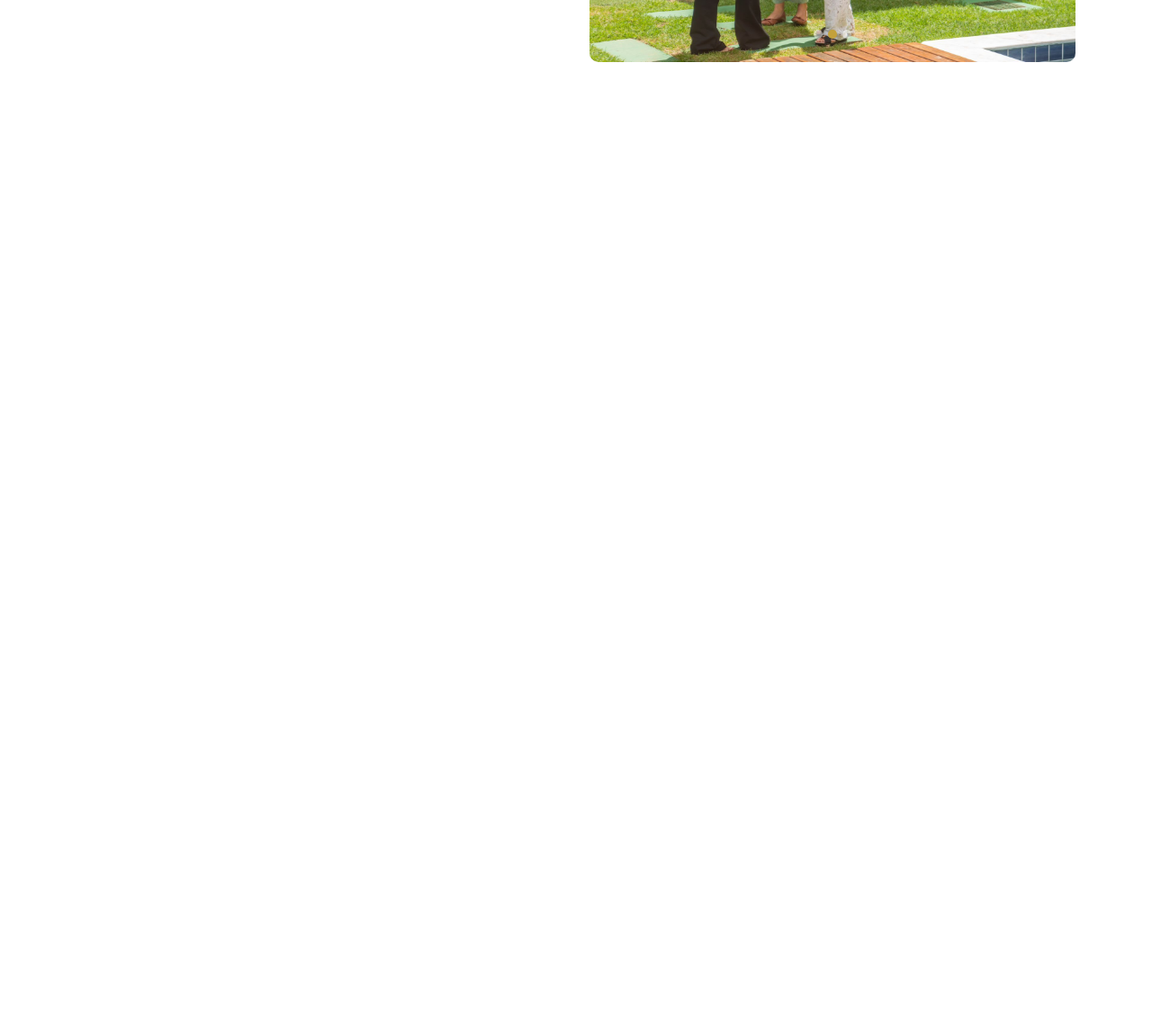
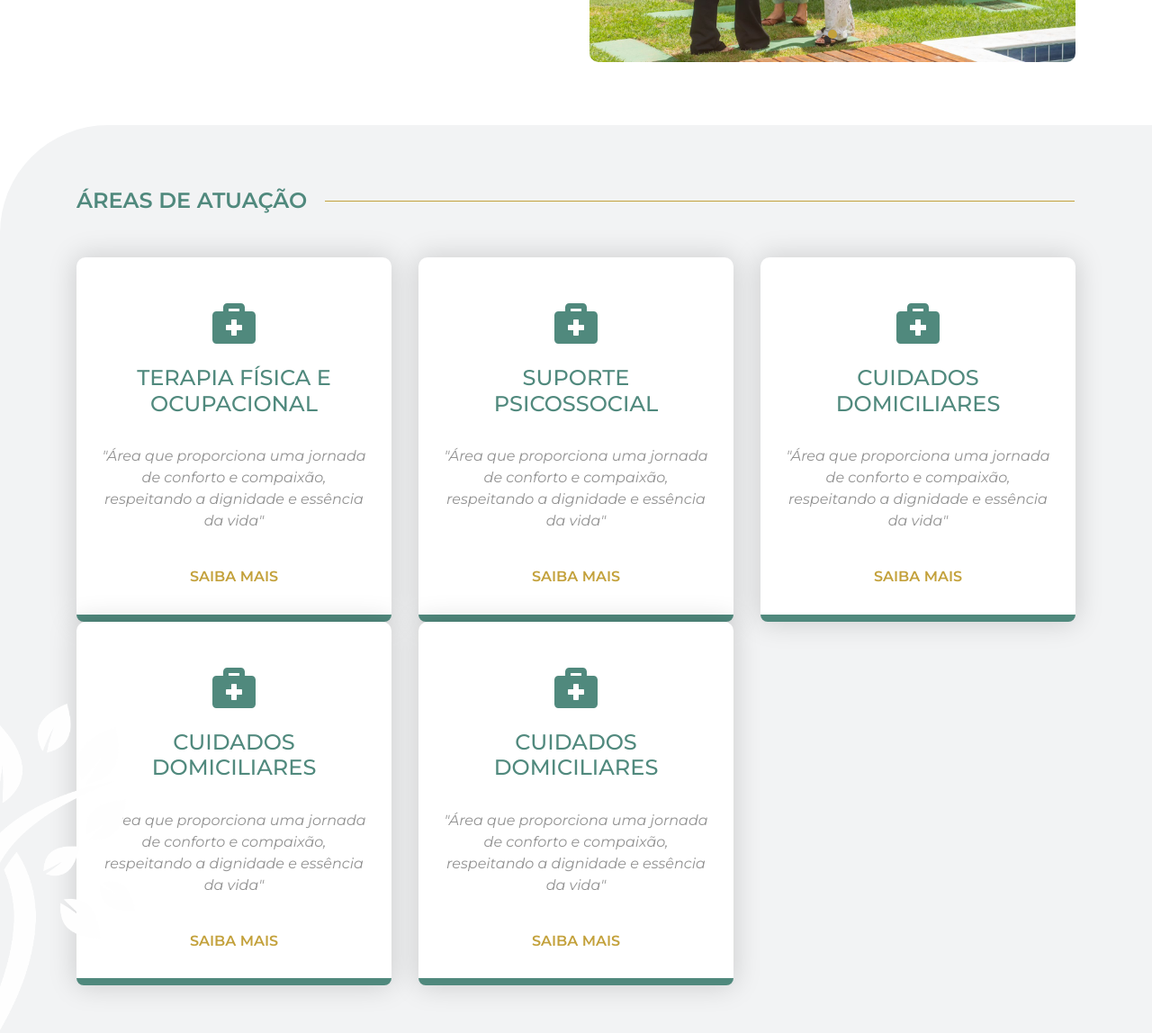
Before and after one commit to marianabritoazevedo/IsadoraOliveiraFrontGithub, a plain HTML site: page index.html in a window 1280 px wide. Shown: the part 2325-3473 px from the top of the page at 90% size. Before the commit the page ends 2604 px from the top, so only its background shows below. Drawn offline with nearby package versions, Linux system fonts and the light colour scheme.

Commit message:
Início Áreas Atuação

```diff
--- a/assets/css/style.css
+++ b/assets/css/style.css
@@ -331,3 +331,56 @@ nav ul li:hover{
 .carousel-indicators .active {
     background-color: #C3A13B !important;
 }
+
+/*Áreas atuação----------------------------------------*/
+.areas-atuacao{
+    position: relative;
+    background-color: #f2f3f4;
+    border-top-left-radius: 120px;
+}
+
+.areas-atuacao img{
+    position: absolute;
+    width: 300px;
+    margin-left: -150px;
+    z-index: 1;
+    bottom: 20px;
+}
+
+.areas-atuacao .titulo div{
+    height: 1px;
+    width: calc(100% - var(--h4-width4) - 21px);
+    background-color: #C3A13B;
+    margin-left: 20px;
+}
+
+.card-area-atuacao{
+    background-color: #fff;
+    border-radius: 10px;
+    box-shadow: 0px 0px 30px 2px rgba(0, 0, 0, 0.15);
+}
+
+.linha-verde{
+    background-color: #50897D;
+    height: 8px;
+    width: 100%;
+    border-bottom-left-radius: 10px;
+    border-bottom-right-radius: 10px;
+}
+
+.card-area-atuacao h4{
+    color: #50897D;
+    font-family: 'Montserrat', sans-serif;
+    font-weight: 500;
+}
+
+.card-area-atuacao p{
+    color: #929292;
+    font-family: 'Montserrat', sans-serif;
+}
+
+.card-area-atuacao h6{
+    color: #C3A13B;
+    font-family: 'Montserrat', sans-serif;
+    font-weight: 600;
+}
--- a/index.html
+++ b/index.html
@@ -179,7 +179,60 @@
 
     <!--Inicio Áreas Atuação-->
     <div class="areas-atuacao" id="areas-atuacao" style="padding-top: 70px; padding-bottom: 70px;">
-        <div class="container"></div>
+        <img src="assets/img/logo-branca.png" alt="">
+        <div class="container">
+            <div class="titulo d-flex align-items-center flex-row mb-5">
+                <h4 id="quarto-h4">ÁREAS DE ATUAÇÃO</h4>
+                <div class="linha"></div>
+            </div>
+            <div class="row">
+                <div class="col-lg-4">
+                    <div class="card-area-atuacao d-flex justify-content-center flex-column align-items-center pt-5">
+                        <i class="fa fa-briefcase-medical fa-3x" style="color: #50897D;"></i>
+                        <h4 class="text-center py-4 mx-4">TERAPIA FÍSICA E OCUPACIONAL</h4>
+                        <p class="text-center pb-4 mx-4"> <i>"Área que proporciona uma jornada de conforto e compaixão, respeitando a dignidade e essência da vida"</i> </p>
+                        <h6 class="pb-4">SAIBA MAIS</h6>
+                        <div class="linha-verde"></div>
+                    </div>
+                </div>
+                <div class="col-lg-4">
+                    <div class="card-area-atuacao d-flex justify-content-center flex-column align-items-center pt-5">
+                        <i class="fa fa-briefcase-medical fa-3x" style="color: #50897D;"></i>
+                        <h4 class="text-center py-4 mx-4">SUPORTE PSICOSSOCIAL</h4>
+                        <p class="text-center pb-4 mx-4"> <i>"Área que proporciona uma jornada de conforto e compaixão, respeitando a dignidade e essência da vida"</i> </p>
+                        <h6 class="pb-4">SAIBA MAIS</h6>
+                        <div class="linha-verde"></div>
+                    </div>
+                </div>
+                <div class="col-lg-4">
+                    <div class="card-area-atuacao d-flex justify-content-center flex-column align-items-center pt-5">
+                        <i class="fa fa-briefcase-medical fa-3x" style="color: #50897D;"></i>
+                        <h4 class="text-center py-4 mx-4">CUIDADOS DOMICILIARES</h4>
+                        <p class="text-center pb-4 mx-4"> <i>"Área que proporciona uma jornada de conforto e compaixão, respeitando a dignidade e essência da vida"</i> </p>
+                        <h6 class="pb-4">SAIBA MAIS</h6>
+                        <div class="linha-verde"></div>
+                    </div>
+                </div>
+                <div class="col-lg-4">
+                    <div class="card-area-atuacao d-flex justify-content-center flex-column align-items-center pt-5">
+                        <i class="fa fa-briefcase-medical fa-3x" style="color: #50897D;"></i>
+                        <h4 class="text-center py-4 mx-4">CUIDADOS DOMICILIARES</h4>
+                        <p class="text-center pb-4 mx-4"> <i>"Área que proporciona uma jornada de conforto e compaixão, respeitando a dignidade e essência da vida"</i> </p>
+                        <h6 class="pb-4">SAIBA MAIS</h6>
+                        <div class="linha-verde"></div>
+                    </div>
+                </div>
+                <div class="col-lg-4">
+                    <div class="card-area-atuacao d-flex justify-content-center flex-column align-items-center pt-5">
+                        <i class="fa fa-briefcase-medical fa-3x" style="color: #50897D;"></i>
+                        <h4 class="text-center py-4 mx-4">CUIDADOS DOMICILIARES</h4>
+                        <p class="text-center pb-4 mx-4"> <i>"Área que proporciona uma jornada de conforto e compaixão, respeitando a dignidade e essência da vida"</i> </p>
+                        <h6 class="pb-4">SAIBA MAIS</h6>
+                        <div class="linha-verde"></div>
+                    </div>
+                </div>
+            </div>
+        </div>
     </div>
     <!--Fim Áreas Atuação-->
 
@@ -242,12 +295,14 @@
 <!--Scripts JS-->
 <script src="assets/js/bootstrap.bundle.min.js"></script>
 <script src="https://code.jquery.com/jquery-3.5.1.min.js"></script>
+
 <!--Scripts jQuery, Popper e Bootstrap-->
 <script src="https://ajax.googleapis.com/ajax/libs/jquery/3.5.1/jquery.min.js"></script>
-<script src="https://code.jquery.com/jquery-3.3.1.slim.min.js" integrity="sha384-q8i/X+965DzO0rT7abK41JStQIAqVgRVzpbzo5smXKp4YfRvH+8abtTE1Pi6jizo" crossorigin="anonymous"></script>
+<!-- <script src="https://code.jquery.com/jquery-3.3.1.slim.min.js" integrity="sha384-q8i/X+965DzO0rT7abK41JStQIAqVgRVzpbzo5smXKp4YfRvH+8abtTE1Pi6jizo" crossorigin="anonymous"></script> -->
 <script src="https://cdnjs.cloudflare.com/ajax/libs/popper.js/1.14.0/umd/popper.min.js" integrity="sha384-cs/chFZiN24E4KMATLdqdvsezGxaGsi4hLGOzlXwp5UZB1LY//20VyM2taTB4QvJ" crossorigin="anonymous"></script>
 <script src="https://stackpath.bootstrapcdn.com/bootstrap/4.1.0/js/bootstrap.min.js" integrity="sha384-uefMccjFJAIv6A+rW+L4AHf99KvxDjWSu1z9VI8SKNVmz4sk7buKt/6v9KI65qnm" crossorigin="anonymous"></script>
 <script src="https://cdnjs.cloudflare.com/ajax/libs/malihu-custom-scrollbar-plugin/3.1.5/jquery.mCustomScrollbar.concat.min.js"></script>
+
 <!--Script menu transparente-->
 <script type="text/javascript">
     $(document).ready(function () {
@@ -285,4 +340,10 @@
     const h4Width3 = h4Element3.offsetWidth;
     document.documentElement.style.setProperty('--h4-width3', `${h4Width3}px`);
 </script>
+<!--Script quarto-h4-->
+<script>
+    const h4Element4 = document.getElementById('quarto-h4');
+    const h4Width4 = h4Element4.offsetWidth;
+    document.documentElement.style.setProperty('--h4-width4', `${h4Width4}px`);
+</script>
 </html>
```
